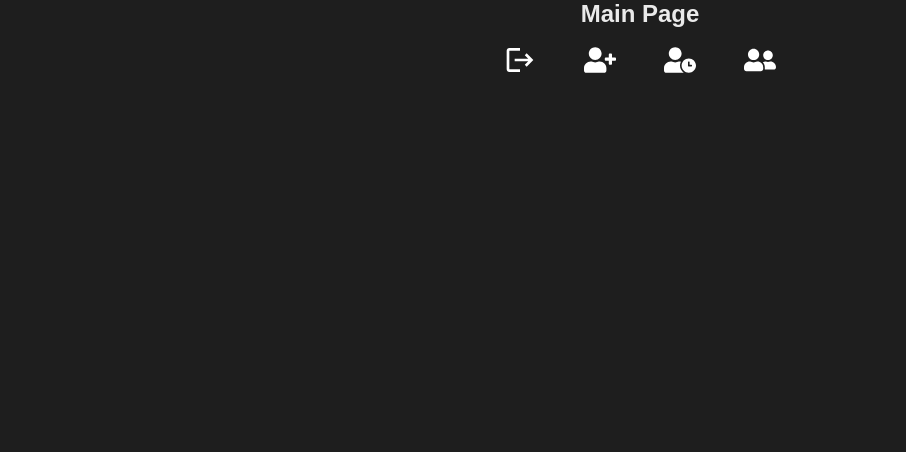
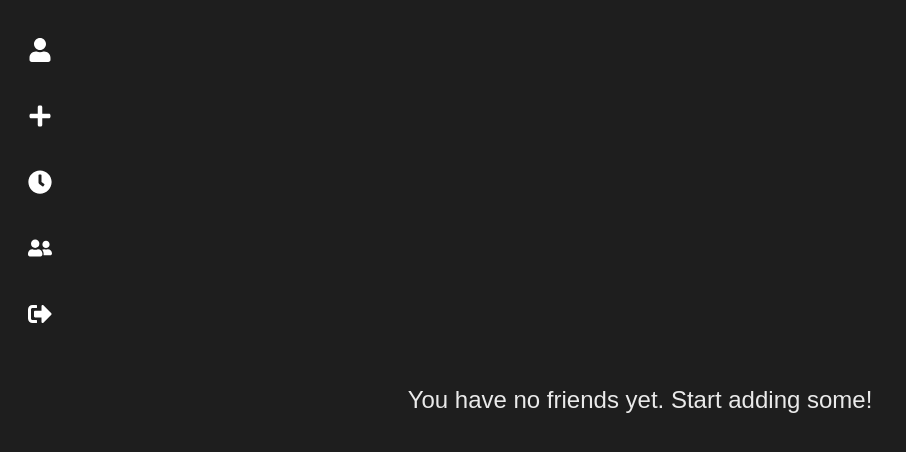
Before and after one commit to SeolJinn/SSD_Project, a React (Create React App) app in the folder ssd_project/: page /main in a window 1280 px wide. Shown: the top 452 px of the page, without its empty margins (0-906 px from the left). Built offline with nearby package versions, Linux system fonts and the light colour scheme; no server answers; the database is empty; sample sign-in values are in the browser's storage.

Commit message:
More UI changes

```diff
--- /dev/null
+++ b/ssd_project/src/ChatList.js
@@ -0,0 +1,94 @@
+import React from 'react';
+import styled from 'styled-components';
+
+const ChatListContainer = styled.ul`
+  list-style: none;
+  padding: 10px;
+  margin: 0 auto;
+  max-width: 350px;
+  overflow-y: auto;
+  height: 100%;
+  background-color: ${({ theme }) => theme.colors.backgroundSecondary};
+  border-radius: 8px;
+`;
+
+const ChatItem = styled.li`
+  display: flex;
+  align-items: center;
+  padding: 10px;
+  margin: 8px 0;
+  border-radius: 8px;
+  background-color: ${({ theme }) => theme.colors.background};
+  cursor: pointer;
+  transition: background-color 0.3s ease, box-shadow 0.2s ease;
+
+  &:hover {
+    background-color: ${({ theme }) => theme.colors.hoverBackground};
+    box-shadow: 0 2px 4px rgba(0, 0, 0, 0.1);
+  }
+`;
+
+const Avatar = styled.div`
+  flex-shrink: 0;
+  width: 50px;
+  height: 50px;
+  border-radius: 50%;
+  background-color: ${({ theme }) => theme.colors.avatarBackground};
+  display: flex;
+  align-items: center;
+  justify-content: center;
+  font-size: 1.2rem;
+  font-weight: bold;
+  color: ${({ theme }) => theme.colors.avatarText};
+  margin-right: 15px;
+`;
+
+const ChatDetails = styled.div`
+  flex-grow: 1;
+  overflow: hidden;
+  text-align: left;
+`;
+
+const ChatName = styled.div`
+  font-size: 1rem;
+  font-weight: bold;
+  color: ${({ theme }) => theme.colors.text};
+  white-space: nowrap;
+  overflow: hidden;
+  text-overflow: ellipsis;
+`;
+
+const LastMessage = styled.div`
+  font-size: 0.9rem;
+  color: ${({ theme }) => theme.colors.textSecondary};
+  white-space: nowrap;
+  overflow: hidden;
+  text-overflow: ellipsis;
+`;
+
+const ChatList = ({ chats, onChatClick }) => {
+  if (!chats || !Array.isArray(chats)) {
+    return <p>No chats available</p>;
+  }
+
+  return (
+    <ChatListContainer>
+      {chats.map((chat) => {
+        const name = chat?.username || 'Unknown';
+        const lastMessage = chat?.lastMessage || 'No messages yet';
+
+        return (
+          <ChatItem key={chat.id} onClick={() => onChatClick(chat)}>
+            <Avatar>{name.charAt(0).toUpperCase()}</Avatar>
+            <ChatDetails>
+              <ChatName>{name}</ChatName>
+              <LastMessage>{lastMessage}</LastMessage>
+            </ChatDetails>
+          </ChatItem>
+        );
+      })}
+    </ChatListContainer>
+  );
+};
+
+export default ChatList;
--- a/ssd_project/src/MainPage.js
+++ b/ssd_project/src/MainPage.js
@@ -1,39 +1,74 @@
-import React from 'react';
+import React, { useState, useEffect } from 'react';
 import { useNavigate } from 'react-router-dom';
-import { auth } from './firebase-config';
+import { auth, db } from './firebase-config';
+import { doc, getDoc } from 'firebase/firestore';
 import { signOut } from 'firebase/auth';
-import { FaUserPlus, FaUserClock, FaUserFriends } from 'react-icons/fa'; // Import icons
-import { MdLogout } from 'react-icons/md';
+import Sidebar from './Sidebar';
+import ChatList from './ChatList';
 import styled from 'styled-components';
-
-const IconButton = styled.button`
-  background: none;
-  border: none;
-  color: ${({ theme }) => theme.colors.buttonText};
-  font-size: 2rem;
-  cursor: pointer;
-  margin: 0.5rem;
-  transition: color 0.3s ease;
-
-  &:hover {
-    color: ${({ theme }) => theme.colors.accent};
-  }
-
-  &:focus {
-    outline: none;
-  }
-`;
 
 const MainPageContainer = styled.div`
   display: flex;
+  height: 100vh;
+  background-color: ${({ theme }) => theme.colors.background};
+`;
+
+const ChatArea = styled.div`
+  flex-grow: 1;
+  display: flex;
   flex-direction: column;
-  align-items: center;
+  padding: 20px;
+  background-color: ${({ theme }) => theme.colors.backgroundSecondary};
+`;
+
+const WelcomeMessage = styled.div`
+  color: ${({ theme }) => theme.colors.textSecondary};
   text-align: center;
-  color: ${({ theme }) => theme.colors.text};
+  font-size: 1.5rem;
+  margin-top: auto;
+  margin-bottom: auto;
 `;
 
 const MainPage = () => {
+  const [friends, setFriends] = useState([]);
+  const [message, setMessage] = useState('');
   const navigate = useNavigate();
+
+  useEffect(() => {
+    const fetchFriends = async () => {
+      try {
+        const currentUser = auth.currentUser;
+        if (!currentUser) {
+          setMessage('Please log in to view your chats.');
+          return;
+        }
+
+        const userDoc = await getDoc(doc(db, 'users', currentUser.uid));
+        const userData = userDoc.data();
+
+        if (userData && userData.friends) {
+          const friendsIds = userData.friends;
+
+          const friendsData = await Promise.all(
+            friendsIds.map(async (friendId) => {
+              const friendDoc = await getDoc(doc(db, 'users', friendId));
+              const friendData = friendDoc.data();
+              return { id: friendId, username: friendData.username || friendData.email };
+            })
+          );
+
+          setFriends(friendsData);
+        } else {
+          setMessage('You have no friends yet. Start adding some!');
+        }
+      } catch (error) {
+        console.error('Error fetching friends:', error);
+        setMessage('Failed to load friends.');
+      }
+    };
+
+    fetchFriends();
+  }, []);
 
   const handleSignOut = () => {
     signOut(auth)
@@ -41,28 +76,34 @@ const MainPage = () => {
         console.log('User signed out');
         navigate('/');
       })
-      .catch(error => {
+      .catch((error) => {
         console.error('Sign out error:', error);
       });
   };
 
+  const handleChatClick = (friend) => {
+    console.log('Chat clicked:', friend);
+    // Logic for opening a chat window or navigating to chat can be added here
+  };
+
   return (
     <MainPageContainer>
-      <h2>Main Page</h2>
-      <div>
-        <IconButton onClick={handleSignOut} title="Sign Out">
-          <MdLogout />
-        </IconButton>
-        <IconButton onClick={() => navigate('/add-friend')} title="Add a Friend">
-          <FaUserPlus />
-        </IconButton>
-        <IconButton onClick={() => navigate('/pending-requests')} title="Pending Requests">
-          <FaUserClock />
-        </IconButton>
-        <IconButton onClick={() => navigate('/friends-list')} title="Friends List">
-          <FaUserFriends />
-        </IconButton>
-      </div>
+      {/* Sidebar for navigation */}
+      <Sidebar
+        onNavigate={(path) => {
+          if (path === '/logout') handleSignOut();
+          else navigate(path);
+        }}
+      />
+
+      {/* Main Chat Area */}
+      <ChatArea>
+        {friends.length > 0 ? (
+          <ChatList chats={friends} onChatClick={handleChatClick} />
+        ) : (
+          <WelcomeMessage>{message}</WelcomeMessage>
+        )}
+      </ChatArea>
     </MainPageContainer>
   );
 };
--- /dev/null
+++ b/ssd_project/src/Sidebar.js
@@ -0,0 +1,51 @@
+import React from 'react';
+import styled from 'styled-components';
+import { FaUser, FaUserFriends, FaClock, FaSignOutAlt, FaPlus } from 'react-icons/fa';
+
+const SidebarContainer = styled.div`
+  width: 80px;
+  background-color: ${({ theme }) => theme.colors.backgroundSecondary};
+  display: flex;
+  flex-direction: column;
+  align-items: center;
+  padding: 20px 0;
+  height: 100vh;
+  position: fixed;
+`;
+
+const IconButton = styled.button`
+  background: none;
+  border: none;
+  margin: 10px 0;
+  color: ${({ theme }) => theme.colors.buttonText};
+  font-size: 1.5rem;
+  cursor: pointer;
+
+  &:hover {
+    color: ${({ theme }) => theme.colors.accent};
+  }
+`;
+
+const Sidebar = ({ onNavigate }) => {
+  return (
+    <SidebarContainer>
+      <IconButton onClick={() => onNavigate('/profile')}>
+        <FaUser title="Profile/Settings" />
+      </IconButton>
+      <IconButton onClick={() => onNavigate('/add-friend')}>
+        <FaPlus title="Add Friends" />
+      </IconButton>
+      <IconButton onClick={() => onNavigate('/pending-requests')}>
+        <FaClock title="Pending Friend Requests" />
+      </IconButton>
+      <IconButton onClick={() => onNavigate('/friends-list')}>
+        <FaUserFriends title="Friends List" />
+      </IconButton>
+      <IconButton onClick={() => onNavigate('/logout')}>
+        <FaSignOutAlt title="Log Out" />
+      </IconButton>
+    </SidebarContainer>
+  );
+};
+
+export default Sidebar;
```
